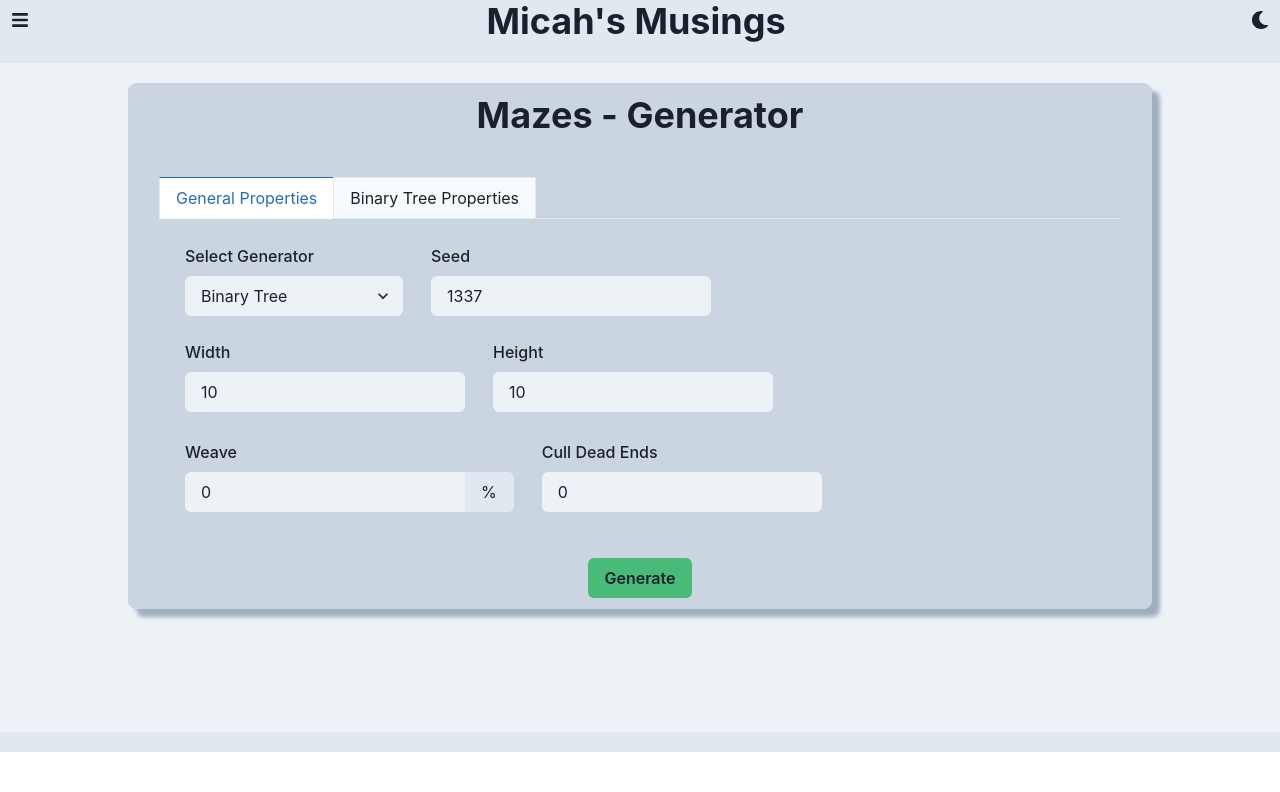
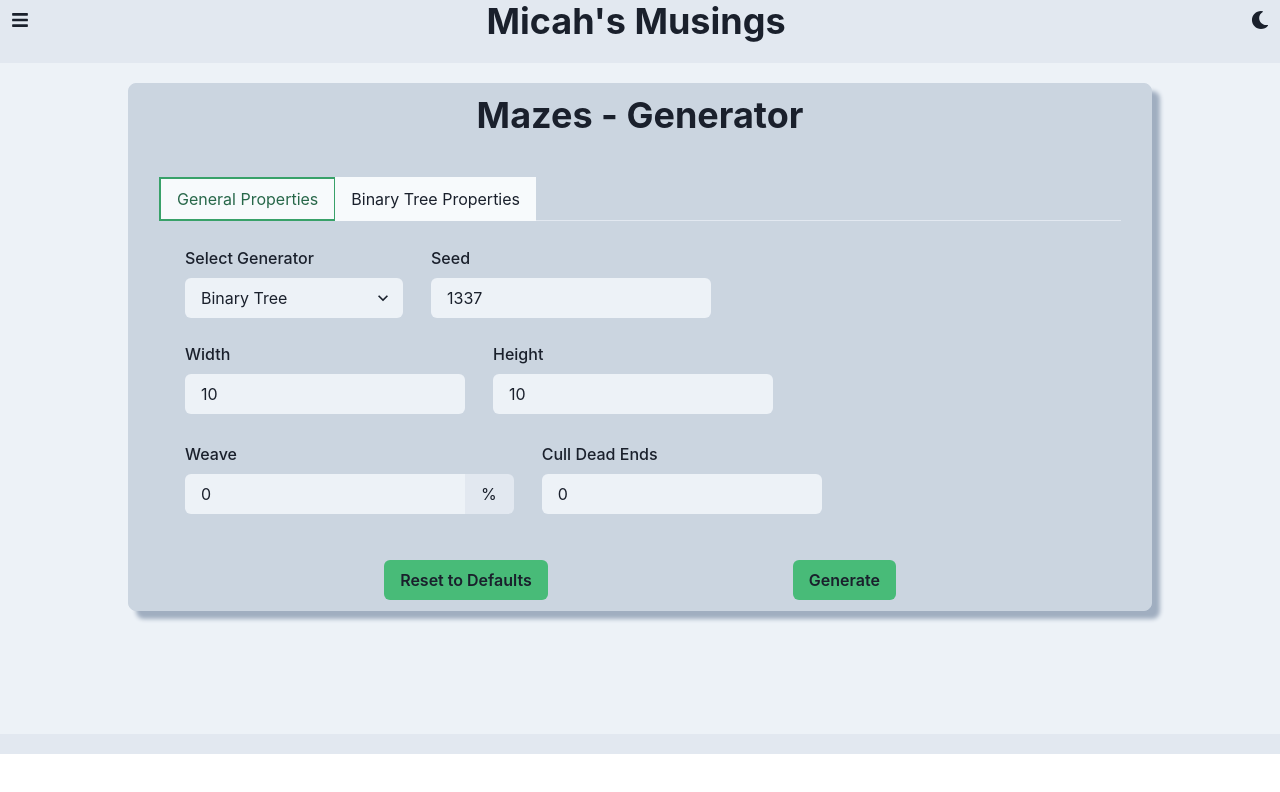
Before and after one commit to proc-gen/micahs-musings, a React (Create React App) app: page /#/mazes/generator in a window 1280 px wide. Shown: the top 792 px of the page. Built offline with nearby package versions, Linux system fonts and the light colour scheme.

Commit message:
Styled the tabs for the generator and added a reset to defaults button.

```diff
--- a/src/lib/components/index.ts
+++ b/src/lib/components/index.ts
@@ -8,3 +8,4 @@ export { Paragraph } from './paragraph';
 export { StyledButton } from './button';
 export { InputText } from './input-text';
 export { InputSelect } from './input-select';
+export { StyledTabs } from './tabs';
--- /dev/null
+++ b/src/lib/components/tabs.tsx
@@ -0,0 +1,40 @@
+import React from 'react';
+
+import { TabsProps, useColorModeValue, Tabs, Tab, TabList, TabPanels, TabPanel, useColorMode } from '@chakra-ui/react';
+
+export interface TabData {
+  label: JSX.Element | string;
+  panel: JSX.Element;
+}
+
+export interface ITabsProps {
+  tabData: Array<TabData>;
+}
+
+export const StyledTabs: React.FC<ITabsProps> = ({ tabData, ...props }) => {
+  const tabSelectedColor = useColorModeValue('green.500', 'green.500');
+  const tabSelectedFontColor = useColorModeValue('green.700', 'green.300');
+  const tabHoverBorderColor = useColorModeValue('green.500', 'green.300');
+  return (
+    <Tabs variant="enclosed-colored">
+      <TabList>
+        {tabData.map((tab, index) => (
+          <Tab
+            key={index}
+            border="none"
+            _selected={{ color: tabSelectedFontColor, border: '2px solid', borderColor: tabSelectedColor }}
+            _focus={{ color: tabSelectedFontColor, border: '2px solid', borderColor: tabSelectedColor }}
+            _hover={{ color: tabSelectedFontColor, border: '2px solid', borderColor: tabHoverBorderColor }}
+          >
+            {tab.label}
+          </Tab>
+        ))}
+      </TabList>
+      <TabPanels>
+        {tabData.map((tab, index) => (
+          <TabPanel key={index}>{tab.panel}</TabPanel>
+        ))}
+      </TabPanels>
+    </Tabs>
+  );
+};
--- a/src/site/mazes/generator/generator.tsx
+++ b/src/site/mazes/generator/generator.tsx
@@ -1,13 +1,17 @@
 import React from 'react';
 
-import { Container, Text, Tabs, TabList, TabPanels, Tab, TabPanel, Center, Wrap, WrapItem } from '@chakra-ui/react';
-import { Canvas, StyledButton, Card, CardHeader, CardBody, Paragraph } from '../../../lib/components';
+import { Container, Text, Flex, Center, Wrap, WrapItem, Spacer } from '@chakra-ui/react';
+import { Canvas, StyledButton, Card, CardHeader, CardBody, Paragraph, StyledTabs } from '../../../lib/components';
 import { GeneratorProperties } from './components/generator-properties';
 import { BinaryTreeProperties } from './components/binary-tree-properties';
 import { SidewinderProperties } from './components/sidewinder-properties';
 import { RecursiveBacktrackerProperties } from './components/recursive-backtracker-properties';
 import { GrowingTreeProperties } from './components/growing-tree-properties';
 import { RecursiveSubdivisionProperties } from './components/recursive-subdivision-properties';
+import { AldousBroderProperties } from './components/aldous-broder-properties';
+import { WilsonProperties } from './components/wilson-properties';
+import { HuntAndKillProperties } from './components/hunt-and-kill-properties';
+import { EllerProperties } from './components/eller-properties';
 
 import {
   Generator as MazeGenerator,
@@ -36,10 +40,6 @@ import {
   RecursiveSubdivision,
   RecursiveSubdivisionData,
 } from '../../../lib/mazes';
-import { AldousBroderProperties } from './components/aldous-broder-properties';
-import { WilsonProperties } from './components/wilson-properties';
-import { HuntAndKillProperties } from './components/hunt-and-kill-properties';
-import { EllerProperties } from './components/eller-properties';
 
 interface IGeneratorState {
   imgData: Image;
@@ -88,6 +88,38 @@ export class Generator extends React.Component<any, IGeneratorState> {
     this.handleHuntAndKillChange = this.handleHuntAndKillChange.bind(this);
     this.handleEllerChange = this.handleEllerChange.bind(this);
   }
+
+  resetToDefaults = () => {
+    let imgData = new Image(1, 1);
+    let generatorData = new GeneratorData();
+    let binaryTree = new BinaryTreeData();
+    let sidewinder = new SidewinderData();
+    let aldousBroder = new AldousBroderData();
+    let wilson = new WilsonData();
+    let huntAndKill = new HuntAndKillData();
+    let recursiveBacktracker = new RecursiveBacktrackerData();
+    let kruskal = new KruskalData();
+    let prim = new PrimData();
+    let growingTree = new GrowingTreeData();
+    let eller = new EllerData();
+    let recursiveSubdivision = new RecursiveSubdivisionData();
+
+    this.setState({
+      imgData: imgData,
+      generatorData: generatorData,
+      binaryTree: binaryTree,
+      sidewinder: sidewinder,
+      wilson: wilson,
+      aldousBroder: aldousBroder,
+      huntAndKill: huntAndKill,
+      recursiveBacktracker: recursiveBacktracker,
+      prim: prim,
+      kruskal: kruskal,
+      eller: eller,
+      growingTree: growingTree,
+      recursiveSubdivision: recursiveSubdivision,
+    });
+  };
 
   generate = () => {
     let maze: MazeGenerator;
@@ -318,23 +350,31 @@ export class Generator extends React.Component<any, IGeneratorState> {
           <CardHeader>Mazes - Generator</CardHeader>
           <CardBody>
             <Text textAlign="left" padding="1em">
-              <Tabs variant="enclosed-colored">
-                <TabList>
-                  <Tab>General Properties</Tab>
-                  <Tab>{this.getGeneratorPropertiesTabName()} Properties</Tab>
-                </TabList>
-                <TabPanels>
-                  <TabPanel>
-                    <GeneratorProperties
-                      data={this.state.generatorData}
-                      handleChange={this.handleGeneratorDataChange}
-                    />
-                  </TabPanel>
-                  <TabPanel>{this.getGeneratorSpecificPropertiesElement()}</TabPanel>
-                </TabPanels>
-              </Tabs>
+              <StyledTabs
+                tabData={[
+                  {
+                    label: 'General Properties',
+                    panel: (
+                      <GeneratorProperties
+                        data={this.state.generatorData}
+                        handleChange={this.handleGeneratorDataChange}
+                      />
+                    ),
+                  },
+                  {
+                    label: this.getGeneratorPropertiesTabName() + ' Properties',
+                    panel: this.getGeneratorSpecificPropertiesElement(),
+                  },
+                ]}
+              />
             </Text>
-            <StyledButton onClick={() => this.generate()}>Generate</StyledButton>
+            <Flex>
+              <Spacer />
+              <StyledButton onClick={() => this.resetToDefaults()}>Reset to Defaults</StyledButton>
+              <Spacer />
+              <StyledButton onClick={() => this.generate()}>Generate</StyledButton>
+              <Spacer />
+            </Flex>
           </CardBody>
         </Card>
         <Card maxW="container.lg" centered visibility={this.state.imgData.width > 1 ? 'initial' : 'hidden'}>
```
